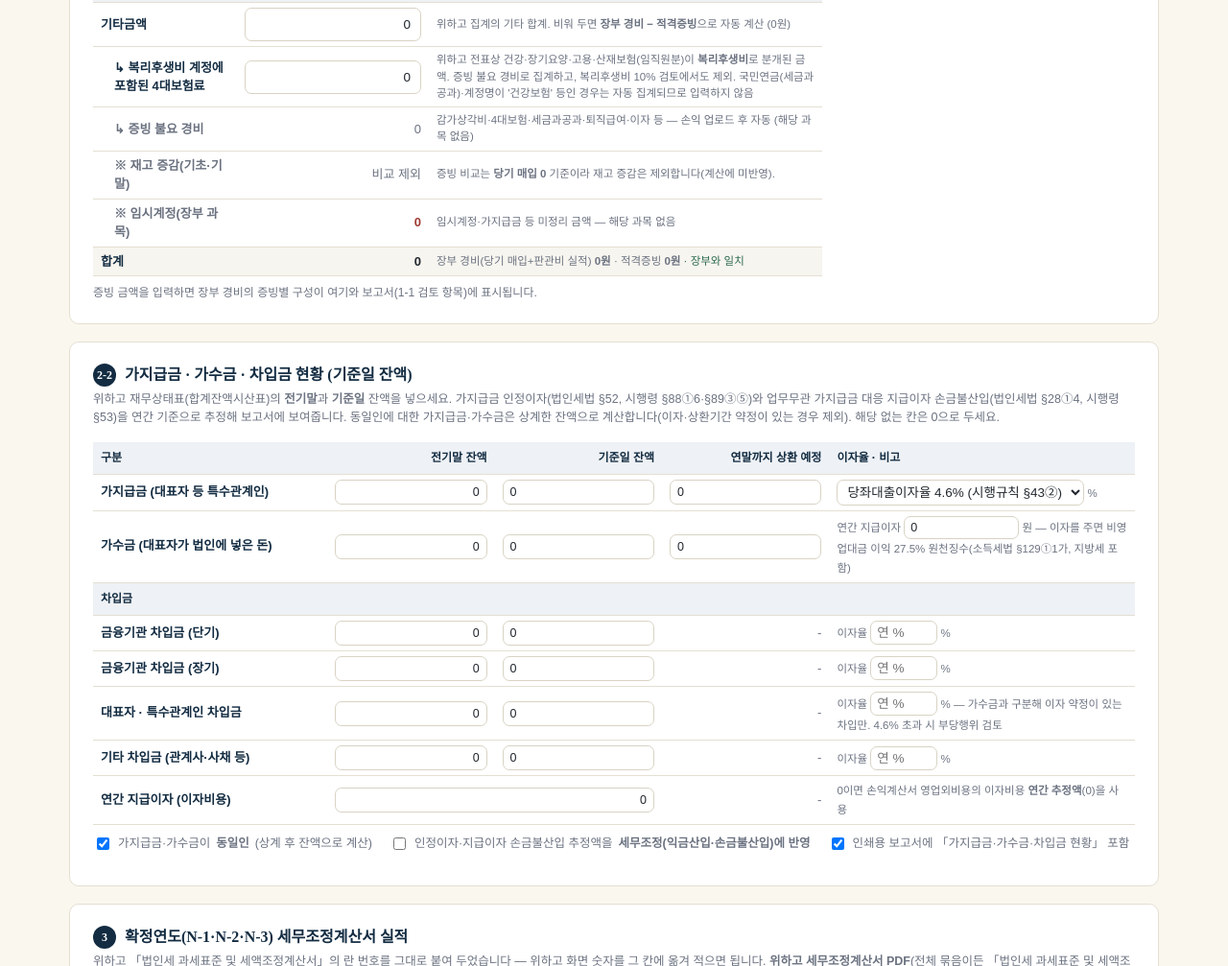
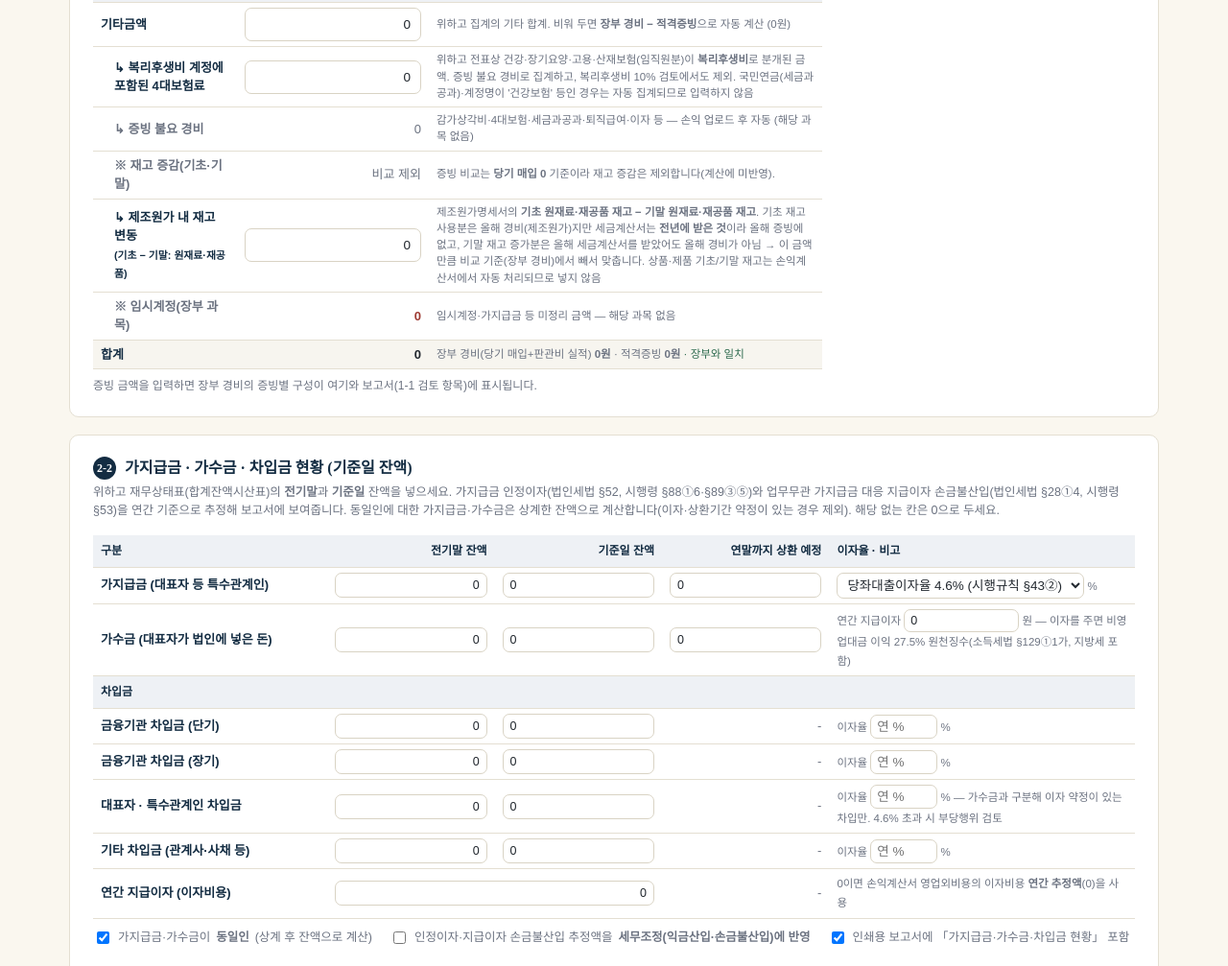
Before and after one commit to taxmancall/AnnualReport, a plain HTML site: page index.html in a window 1280 px wide. Shown: the part 1969-2976 px from the top of the page at 96% size. Drawn offline with nearby package versions, Linux system fonts and the light colour scheme.

Commit message:
증빙별 경비 집계: 제조원가 내 재고 변동(기초−기말 원재료·재공품) 입력 — 기초 재고 사용분은 전년 증빙이므로 비교 기준에서 제외
Co-Authored-By: Claude Fable 5.1 <noreply@anthropic.com>
Claude-Session: https://claude.ai/code/session_01FyPSVRXm2hzANnVkPeDoLs

```diff
--- a/index.html
+++ b/index.html
@@ -717,6 +717,7 @@ table.rep-table.loan td.num{text-align:right;}
       <tr><td class="ev-l" style="padding-left:22px;">↳ 복리후생비 계정에 포함된 4대보험료</td><td><input type="text" inputmode="decimal" class="money-input" id="evWelfareIns" value="0"></td><td class="ev-n">위하고 전표상 건강·장기요양·고용·산재보험(임직원분)이 <b>복리후생비</b>로 분개된 금액. 증빙 불요 경비로 집계하고, 복리후생비 10% 검토에서도 제외. 국민연금(세금과공과)·계정명이 '건강보험' 등인 경우는 자동 집계되므로 입력하지 않음</td></tr>
       <tr><td class="ev-l" style="padding-left:22px;color:var(--sub);">↳ 증빙 불요 경비</td><td id="evAutoNonEv" style="text-align:right;color:var(--sub);">0</td><td class="ev-n" id="evAutoNonEvList">감가상각비·4대보험·세금과공과·보험료·퇴직급여·이자 등 — 손익계산서에서 자동</td></tr>
       <tr><td class="ev-l" style="padding-left:22px;color:var(--sub);">※ 재고 증감(기초·기말)</td><td id="evAutoInv" style="text-align:right;color:var(--sub);">0</td><td class="ev-n" id="evAutoInvNote">기말재고 증가분은 매입 세금계산서를 받았어도 당기 경비 아님 → 기타가 음수가 될 수 있음(정상)</td></tr>
+      <tr><td class="ev-l" style="padding-left:22px;">↳ 제조원가 내 재고 변동<br><small>(기초 − 기말: 원재료·재공품)</small></td><td><input type="text" inputmode="decimal" class="money-input" id="evMfgInv" value="0"></td><td class="ev-n">제조원가명세서의 <b>기초 원재료·재공품 재고 − 기말 원재료·재공품 재고</b>. 기초 재고 사용분은 올해 경비(제조원가)지만 세금계산서는 <b>전년에 받은 것</b>이라 올해 증빙에 없고, 기말 재고 증가분은 올해 세금계산서를 받았어도 올해 경비가 아님 → 이 금액만큼 비교 기준(장부 경비)에서 빼서 맞춥니다. 상품·제품 기초/기말 재고는 손익계산서에서 자동 처리되므로 넣지 않음</td></tr>
       <tr id="evRestRow" style="display:none;"><td class="ev-l" style="padding-left:22px;color:#9E3B33;">↳ 확인 필요 차이</td><td id="evAutoRest" style="text-align:right;color:#9E3B33;font-weight:700;">0</td><td class="ev-n" id="evAutoRestNote">기타 − 증빙 불요 − 재고 변동. 입력한 증빙·자동 집계로 설명되지 않는 금액 → 아래 후보 확인</td></tr>
       <tr><td class="ev-l" style="padding-left:22px;color:var(--sub);">※ 임시계정(장부 과목)</td><td id="evAutoTemp" style="text-align:right;color:#9E3B33;font-weight:700;">0</td><td class="ev-n" id="evAutoTempList">임시계정·가지급금 등 — 손익계산서에서 자동 · 카드·통장 등 위 증빙 유형에 이미 포함된 금액이라 합계에 더하지 않음 · 개인 지출 의심</td></tr>
       <tr class="ev-sum"><td class="ev-l">합계</td><td id="evTotalCell" style="text-align:right;font-weight:700;">0</td><td class="ev-n">장부 경비(당기 매입+판관비 실적) <b id="evBookCell">0</b> · 적격증빙 <b id="evQualCell">0</b> <span id="evMismatch"></span></td></tr>
@@ -2768,7 +2769,8 @@ function evidenceStats(){
   const cogsAct = hasDetail ? sectionActual(N,'Ⅱ. 매출원가') : ((state.years[N]||{})['Ⅱ. 매출원가']||0);
   const sgaAct = hasDetail ? sectionActual(N,'Ⅳ. 판매비와 관리비') : ((state.years[N]||{})['Ⅳ. 판매비와 관리비']||0);
   const purchases = cogsAct - (br.inventory||0);
-  const bookExp = purchases + sgaAct;
+  const mfgInv = num('evMfgInv');            // 제조원가 내 재고 변동(기초 − 기말): 전년 증빙분(기초 사용) 제외, 기말 증가분은 당기 경비 아님
+  const bookExp = purchases + sgaAct - mfgInv;
   // 비적격 묶음(기타금액): 직접 입력하면 그 값(감가상각·4대보험·임시계정 포함 금액), 비우면 장부 경비 − 적격증빙
   /* 재고가 있는 업종은 매입 세금계산서 전액이 증빙에 잡히지만 기말재고 증가분은 당기 경비가 아니므로
      장부 경비 < 적격증빙 이 될 수 있다 → 기타(장부 경비 − 적격증빙)는 음수 허용, 재고 변동은 별도 행으로 표시 */
@@ -2784,7 +2786,7 @@ function evidenceStats(){
   const total = qualified + bucket;
   const mismatch = bookExp - total;   // 기타금액을 직접 입력한 경우에만 0이 아닐 수 있음
   const tempBook = temp, tempOverlap = 0;
-  return { ev, labor, qualified, bucket, nonEv, welfareIns, overseas, nonEvItems: br.nonEv, inventory, invItems: br.invItems||[], cogsAct, sgaAct, purchases, temp, tempBook, tempOverlap, tempItems: br.temp, other, otherAuto: ev.other<=0, remainderCalc, total, bookExp, mismatch, actSales, entered: qualified>0 };
+  return { ev, labor, qualified, bucket, nonEv, welfareIns, overseas, mfgInv, nonEvItems: br.nonEv, inventory, invItems: br.invItems||[], cogsAct, sgaAct, purchases, temp, tempBook, tempOverlap, tempItems: br.temp, other, otherAuto: ev.other<=0, remainderCalc, total, bookExp, mismatch, actSales, entered: qualified>0 };
 }
 /* 인건비 증빙칸: 손익계산서 실적(기준일까지)에서 자동 채움 — 직원급여·상여(근로), 사업소득급여·외주(사업), 잡급·일용(일용) */
 function laborFromPL(){
@@ -2884,7 +2886,7 @@ function evidenceReviewHTML(sc){
     <table class="plr-tbl">
       <tr><th>증빙 유형</th><th style="text-align:right;">금액</th><th style="text-align:right;">장부 경비 대비</th><th style="width:38%;">비중</th></tr>
       ${bars}
-      <tr class="sum"><td>합계 (= 장부 경비: 당기 매입 + 판관비 실적)</td><td>${won(e.total)}</td><td>${pct(e.total,e.bookExp)}</td><td style="text-align:left;color:${Math.abs(e.mismatch)<1?'#2E6B4F':'#9E3B33'};">${Math.abs(e.mismatch)<1?'장부와 일치':'장부와 '+won(e.mismatch)+'원 차이'}</td></tr>
+      <tr class="sum"><td>합계 (= 장부 경비: 당기 매입 + 판관비 실적${e.mfgInv?` − 제조원가 내 재고 변동 ${won(e.mfgInv)}`:''})</td><td>${won(e.total)}</td><td>${pct(e.total,e.bookExp)}</td><td style="text-align:left;color:${Math.abs(e.mismatch)<1?'#2E6B4F':'#9E3B33'};">${Math.abs(e.mismatch)<1?'장부와 일치':'장부와 '+won(e.mismatch)+'원 차이'}</td></tr>
       <tr class="sum"><td>정리 필요 경비 (임시계정)</td><td>${won(e.temp)}</td><td>${badRatio!==null?badRatio.toFixed(1)+'%':'-'}</td><td style="text-align:left;color:${e.temp>0?'#9E3B33':'#2E6B4F'};">${e.temp>0?'과목 정리 필요':'없음'}</td></tr>
     </table>
     <div class="plr-q">${msgs.map(m=> `<div>· ${m}</div>`).join('')}<div style="margin-top:4px;"><b>세금은 증빙 싸움입니다.</b> 모든 카드 사용이 경비는 아니지만, 카드·현금영수증 없이 쓴 사업 지출은 경비로 남지 않습니다. 남은 기간(${baseMonths>=12?'연말까지':baseMonths+1+'~12월'}) 지출은 법인카드와 세금계산서로 받아 주세요.</div></div>
@@ -3559,7 +3561,7 @@ function syncStockValuationFromConfirmed(){
  'cP1_sales','cP1_op','cP2_sales','cP2_op','cP3_sales','cP3_op','cP1_base','cP2_base','cP3_base','cP1_calc','cP2_calc','cP3_calc',
  'cP1_cr1','cP2_cr1','cP3_cr1','cP1_cr2','cP2_cr2','cP3_cr2','cP1_pen','cP2_pen','cP3_pen','cP1_prepaid','cP2_prepaid','cP3_prepaid','cP1_decided','cP2_decided','cP3_decided','cP1_local','cP2_local','cP3_local','cP1_rural','cP2_rural','cP3_rural','cP1_cr1','cP2_cr1','cP3_cr1','cP1_cr2','cP2_cr2','cP3_cr2','cP1_pen','cP2_pen','cP3_pen',
  'cP1_ni','cP2_ni','cP3_ni','pastTax1','pastTax2','pastLocal1','pastLocal2','pastRural1','pastRural2',
- 'vatType','entBase','evTaxInv','evInv','evCard','evCardDeduct','evCardOverseas','evCash','evWedding','evWage','evBizInc','evDaily','evOther','evWelfareIns',
+ 'vatType','entBase','evTaxInv','evInv','evCard','evCardDeduct','evCardOverseas','evMfgInv','evCash','evWedding','evWage','evBizInc','evDaily','evOther','evWelfareIns',
  'gjPrev','gjCur','gjPlan','gjRateSel','gjRateCustom','gsPrev','gsCur','gsPlan','gsInt','lb1Prev','lb1Cur','lb1Rate','lb2Prev','lb2Cur','lb2Rate','lb3Prev','lb3Cur','lb3Rate','lb4Prev','lb4Cur','lb4Rate','loanIntExp']
  .forEach(id=> document.getElementById(id).addEventListener('input', renderAll));
 ['gjApply','gjSame','incLoan','gjRateSel','nolGeneral'].forEach(id=> document.getElementById(id).addEventListener('change', renderAll));
```
